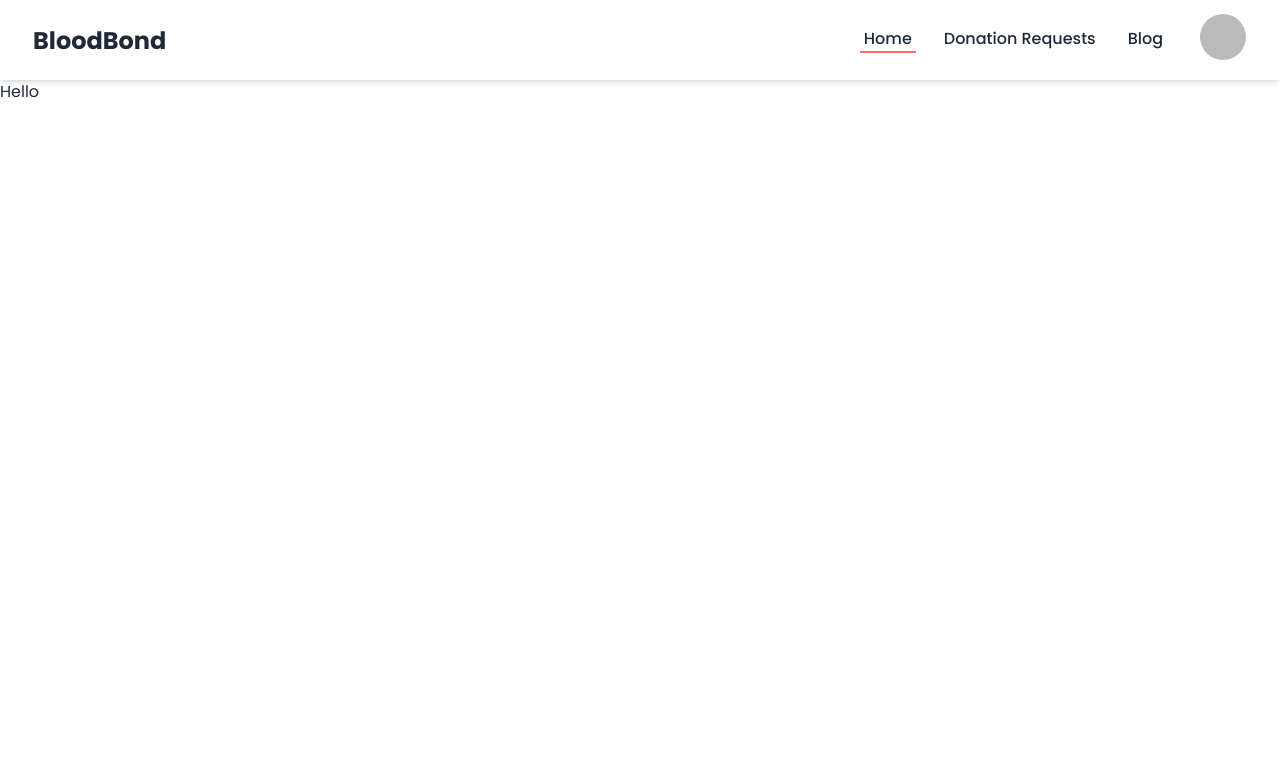
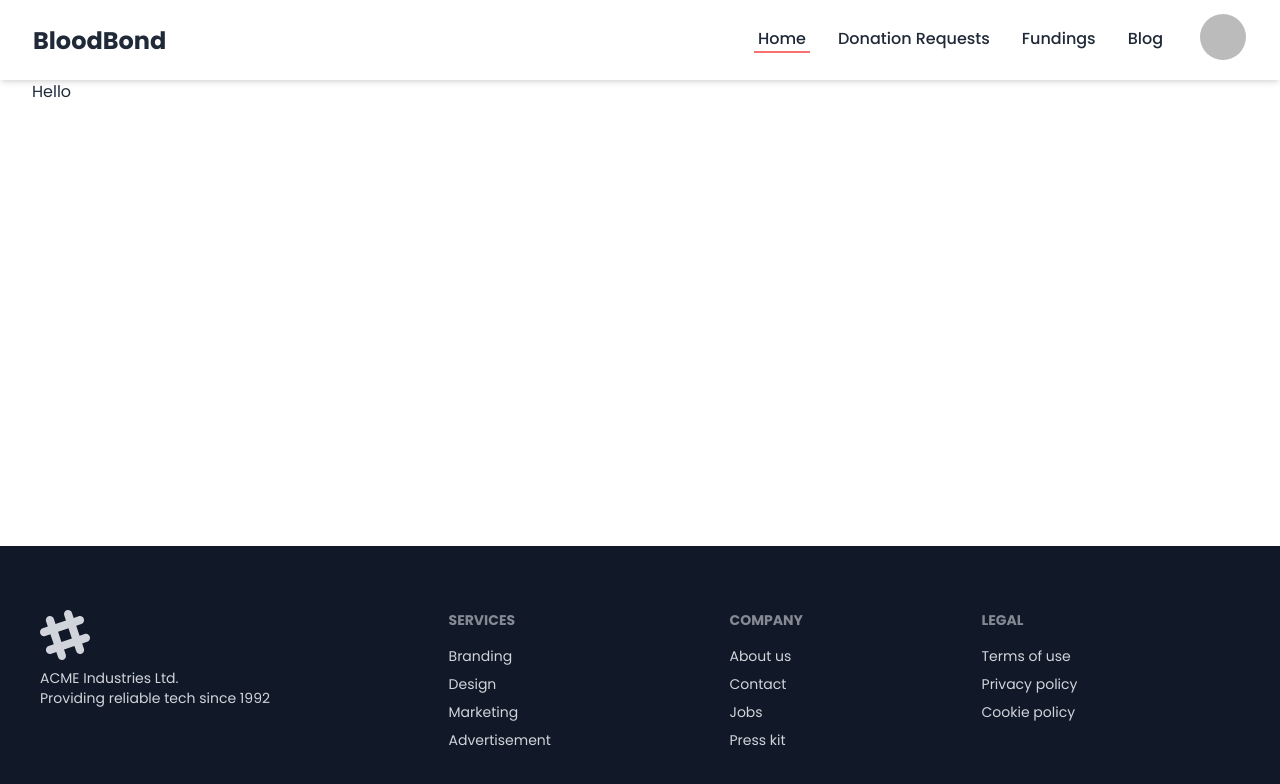
Before and after one commit to azmain-siam/A12-BloodBond-Client, a React (Vite) app: page / in a window 1280 px wide. Shown: the top 784 px of the page. Built offline with nearby package versions, Linux system fonts and the light colour scheme; no server answers; sample sign-in values are in the browser's storage.

Commit message:
Private route Complete

```diff
--- /dev/null
+++ b/src/components/Footer.jsx
@@ -0,0 +1,46 @@
+const Footer = () => {
+  return (
+    <footer className="footer p-10 py-16 bg-[#111827] text-[#D1D5DB]">
+      <aside>
+        <svg
+          width="50"
+          height="50"
+          viewBox="0 0 24 24"
+          xmlns="http://www.w3.org/2000/svg"
+          fillRule="evenodd"
+          clipRule="evenodd"
+          className="fill-current"
+        >
+          <path d="M22.672 15.226l-2.432.811.841 2.515c.33 1.019-.209 2.127-1.23 2.456-1.15.325-2.148-.321-2.463-1.226l-.84-2.518-5.013 1.677.84 2.517c.391 1.203-.434 2.542-1.831 2.542-.88 0-1.601-.564-1.86-1.314l-.842-2.516-2.431.809c-1.135.328-2.145-.317-2.463-1.229-.329-1.018.211-2.127 1.231-2.456l2.432-.809-1.621-4.823-2.432.808c-1.355.384-2.558-.59-2.558-1.839 0-.817.509-1.582 1.327-1.846l2.433-.809-.842-2.515c-.33-1.02.211-2.129 1.232-2.458 1.02-.329 2.13.209 2.461 1.229l.842 2.515 5.011-1.677-.839-2.517c-.403-1.238.484-2.553 1.843-2.553.819 0 1.585.509 1.85 1.326l.841 2.517 2.431-.81c1.02-.33 2.131.211 2.461 1.229.332 1.018-.21 2.126-1.23 2.456l-2.433.809 1.622 4.823 2.433-.809c1.242-.401 2.557.484 2.557 1.838 0 .819-.51 1.583-1.328 1.847m-8.992-6.428l-5.01 1.675 1.619 4.828 5.011-1.674-1.62-4.829z"></path>
+        </svg>
+        <p>
+          ACME Industries Ltd.
+          <br />
+          Providing reliable tech since 1992
+        </p>
+      </aside>
+      <nav>
+        <h6 className="footer-title">Services</h6>
+        <a className="link link-hover">Branding</a>
+        <a className="link link-hover">Design</a>
+        <a className="link link-hover">Marketing</a>
+        <a className="link link-hover">Advertisement</a>
+      </nav>
+      <nav>
+        <h6 className="footer-title">Company</h6>
+        <a className="link link-hover">About us</a>
+        <a className="link link-hover">Contact</a>
+        <a className="link link-hover">Jobs</a>
+        <a className="link link-hover">Press kit</a>
+      </nav>
+      <nav>
+        <h6 className="footer-title">Legal</h6>
+        <a className="link link-hover">Terms of use</a>
+        <a className="link link-hover">Privacy policy</a>
+        <a className="link link-hover">Cookie policy</a>
+      </nav>
+    </footer>
+  );
+};
+
+export default Footer;
--- a/src/components/Navbar.jsx
+++ b/src/components/Navbar.jsx
@@ -32,6 +32,15 @@
           Donation Requests
         </NavLink>
       </li>
+      {user ? (
+        <li className="block antialiased leading-normal">
+          <NavLink to={"/fundings"} className={navClass}>
+            Fundings
+          </NavLink>
+        </li>
+      ) : (
+        ""
+      )}
       <li className="block antialiased leading-normal">
         <NavLink to={"/blog"} className={navClass}>
           Blog
@@ -43,13 +52,13 @@
   const sideNavClass = ({ isActive }) =>
     isActive
       ? "block p-4 text-sm font-semibold bg-blue-50 text-blue-600 rounded"
-      : "block p-4 text-sm font-semibold text-gray-400 hover:bg-blue-50 hover:text-blue-600 rounded";
+      : "block p-4 text-sm font-semibold text-[#28282B] hover:bg-blue-50 hover:text-blue-600 rounded";
 
   return (
-    <div className="grid w-full place-items-center rounded-lg p-6 lg:overflow-visible">
+    <div className="grid min-h-[66px] w-full place-items-center rounded-lg p-6 lg:overflow-visible">
       <div className="-m-6 max-h-[768px] w-[calc(100%+48px)]">
-        <nav className="sticky top-0 z-10 block w-full max-w-full px-4 py-2 bg-white border rounded-none shadow-md h-max border-white/80 bg-opacity-80 backdrop-blur-2xl backdrop-saturate-200 lg:px-8 lg:py-3">
-          <div className="flex max-w-[1440px] mx-auto items-center justify-between text-blue-gray-900">
+        <nav className="sticky top-0 z-10 block w-full max-w-full py-2 bg-white border rounded-none shadow-md h-max border-white/80 bg-opacity-80 backdrop-blur-2xl backdrop-saturate-200 lg:py-3">
+          <div className="flex max-w-[1440px] w-[93%] md:w-[95%] mx-auto items-center justify-between text-blue-gray-900">
             {/* <----- Hamburger Icon ------> */}
             <div className="flex gap-5 items-center">
               <div className="lg:hidden">
@@ -170,6 +179,15 @@
                   Donation Requests
                 </NavLink>
               </li>
+              {user ? (
+                <li className="mb-1" onClick={handleShowSideNav}>
+                  <NavLink to={"/fundings"} className={sideNavClass}>
+                    Fundings
+                  </NavLink>
+                </li>
+              ) : (
+                ""
+              )}
               <li className="mb-1" onClick={handleShowSideNav}>
                 <NavLink to={"/blog"} className={sideNavClass}>
                   Blog
--- a/src/layouts/MainLayout.jsx
+++ b/src/layouts/MainLayout.jsx
@@ -1,11 +1,15 @@
 import { Outlet } from "react-router-dom";
 import Navbar from "../components/Navbar";
+import Footer from "../components/Footer";
 
 const MainLayout = () => {
   return (
     <div className="font-poppins">
       <Navbar />
-      <Outlet />
+      <div className="min-h-[calc(100vh-334px)] w-[93%] md:w-[95%] max-w-7xl mx-auto">
+        <Outlet />
+      </div>
+      <Footer />
     </div>
   );
 };
--- /dev/null
+++ b/src/pages/Fundings.jsx
@@ -0,0 +1,9 @@
+const Fundings = () => {
+  return (
+    <div>
+      <h3 className="text3xl">Fundings</h3>
+    </div>
+  );
+};
+
+export default Fundings;
--- /dev/null
+++ b/src/routes/PrivateRoute.jsx
@@ -0,0 +1,24 @@
+import { Navigate, useLocation } from "react-router-dom";
+import useAuth from "../hooks/useAuth";
+import PropTypes from "prop-types";
+
+const PrivateRoute = ({ children }) => {
+  const { user, loading } = useAuth();
+  const location = useLocation();
+
+  if (loading) {
+    return;
+  }
+
+  if (user) {
+    return children;
+  }
+
+  return <Navigate to={"/login"} state={location?.pathname || "/"}></Navigate>;
+};
+
+export default PrivateRoute;
+
+PrivateRoute.propTypes = {
+  children: PropTypes.node,
+};
--- a/src/routes/Router.jsx
+++ b/src/routes/Router.jsx
@@ -5,6 +5,8 @@
 import Blog from "../pages/Blog";
 import Login from "../pages/Login";
 import Register from "../pages/Register";
+import Fundings from "../pages/Fundings";
+import PrivateRoute from "./PrivateRoute";
 
 const router = createBrowserRouter([
   {
@@ -18,6 +20,14 @@
       {
         path: "/donation-requests",
         element: <DonationRequests />,
+      },
+      {
+        path: "/fundings",
+        element: (
+          <PrivateRoute>
+            <Fundings />
+          </PrivateRoute>
+        ),
       },
       {
         path: "/blog",
```
